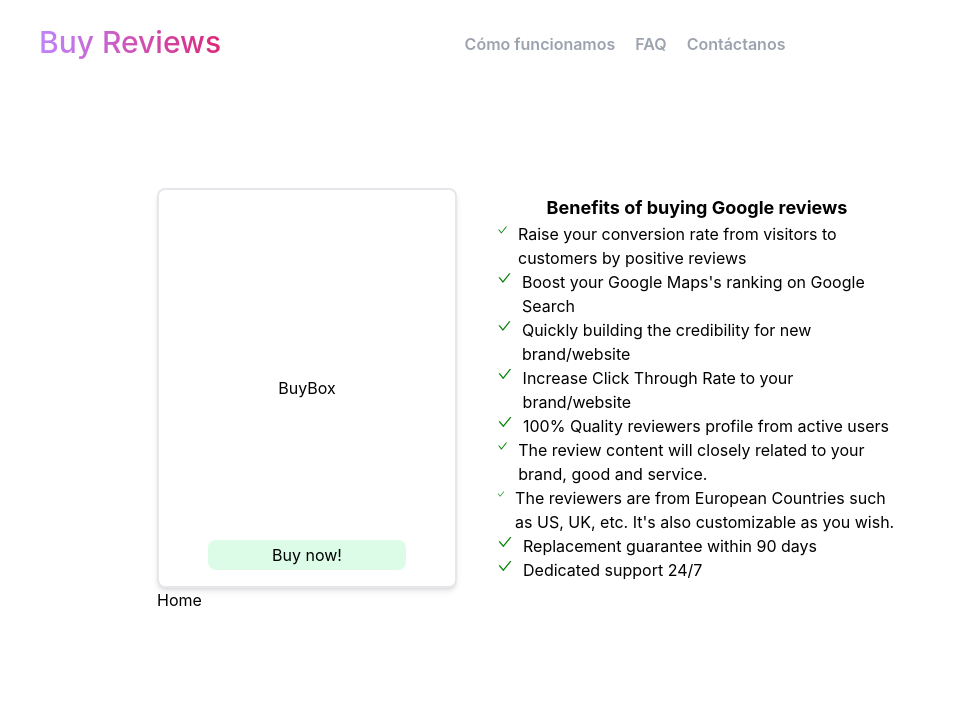
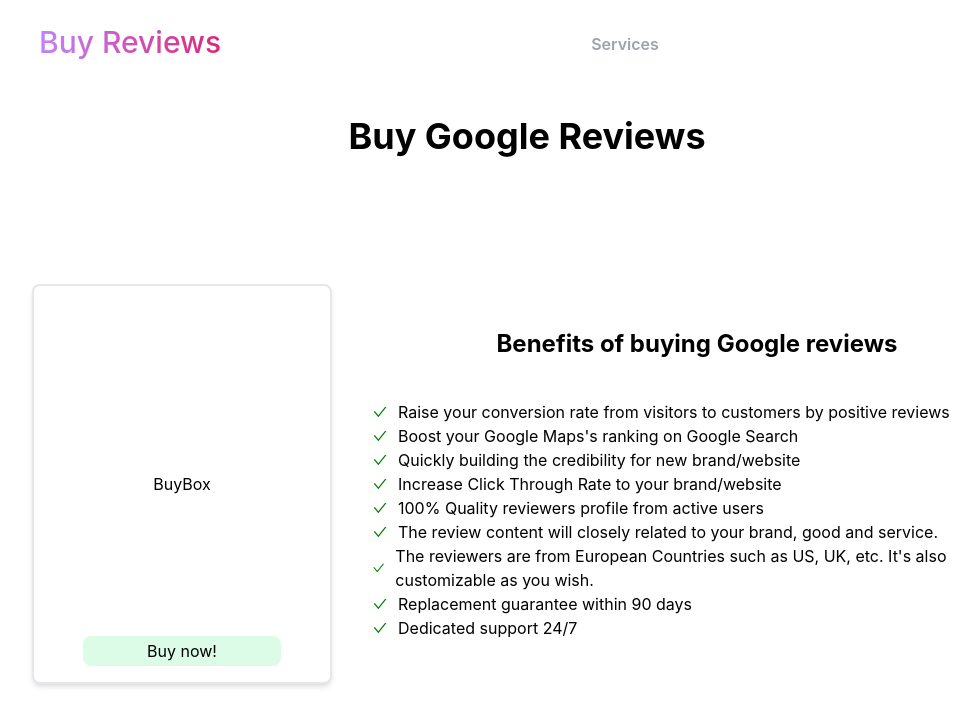
Before and after one commit to alex28042/google-reviews, a React (Create React App) app: page / in a window 1280 px wide. Shown: the top 726 px of the page, without its empty margins (113-1093 px from the left). Built offline with nearby package versions, Linux system fonts and the light colour scheme.

Commit message:
added h1

```diff
--- a/src/components/Home/BenefitsBuy.jsx
+++ b/src/components/Home/BenefitsBuy.jsx
@@ -41,12 +41,12 @@
   ];
 
   return (
-    <div className="flex flex-col ml-10 w-[400px] items-center justify-center">
-      <h1 className="text-lg font-bold">Benefits of buying Google reviews</h1>
+    <div className="flex flex-col ml-10 w-[650px] items-center justify-center">
+      <h1 className="text-2xl font-bold mb-10">Benefits of buying Google reviews</h1>
       <div>
         {features.map((feature, i) => (
           <>
-            <div className="flex flex-row">
+            <div className="flex flex-row items-center">
               <AiOutlineCheck color="green" height={15} width={15} style={{marginRight: 10}} />
               <p key={feature.id}>{feature.text}</p>
             </div>
--- a/src/components/Navbar.jsx
+++ b/src/components/Navbar.jsx
@@ -9,7 +9,6 @@
 
   return (
     <header class="fixed top-0 w-full clearNav z-50">
-
       <div class="max-w-5xl mx-auto flex flex-wrap p-5 flex-col md:flex-row">
         <div className="flex flex-row items-center justify-between p-3 md:p-1">
           <a
@@ -51,20 +50,9 @@
           <div class="md:ml-auto md:mr-auto font-4 pt-1 md:pl-14 pl-1 flex flex-wrap items-center md:text-base text-1xl md:justify-center justify-items-start">
             <Link to="A" smooth={true} duration={1000}>
               <a class="mr-5  cursor-pointer text-gray-400 transition duration-500 ease-in-out hover:text-black font-semibold tr04">
-                Cómo funcionamos
+                Services
               </a>
             </Link>
-            <Link to="B" smooth={true} duration={1000}>
-              <a class="mr-5 cursor-pointer text-gray-400 transition duration-500 ease-in-out hover:text-black font-semibold tr04">
-                FAQ
-              </a>
-            </Link>
-            <Link to="C" smooth={true} duration={1000}>
-              <a class="mr-5  ml-0 cursor-pointer transition duration-500 ease-in-out text-gray-400 hover:text-black font-semibold tr04">
-                Contáctanos
-              </a>
-            </Link>
-
           </div>
           <a
             href="https://instagram.com/onlygrowthfans"
--- a/src/pages/Home.jsx
+++ b/src/pages/Home.jsx
@@ -5,11 +5,11 @@
 function Home() {
   return (
     <div>
+      <h1 className='font-bold text-4xl text-center mb-32'>Buy Google Reviews</h1>
       <div className='flex flex-row'>
         <BuyBox />
         <BenefitsBuy />
       </div>
-      Home
     </div>
   )
 }
```
